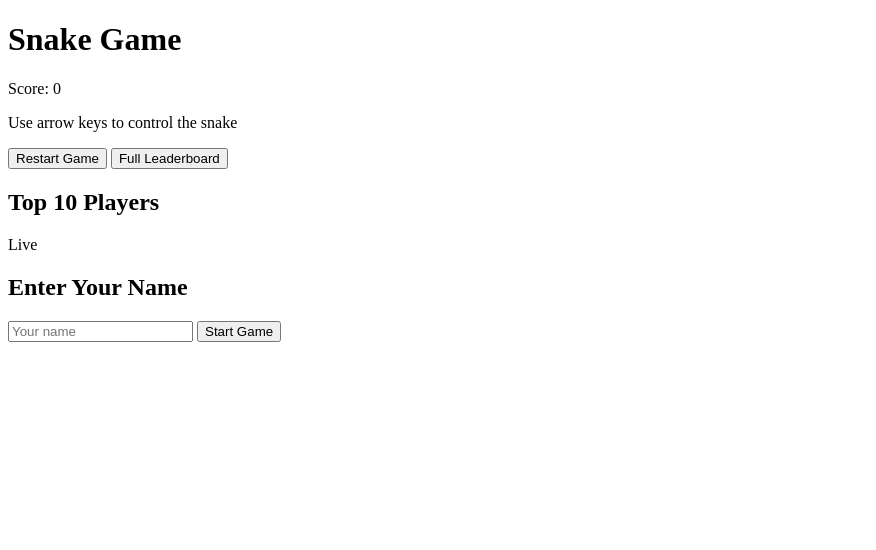
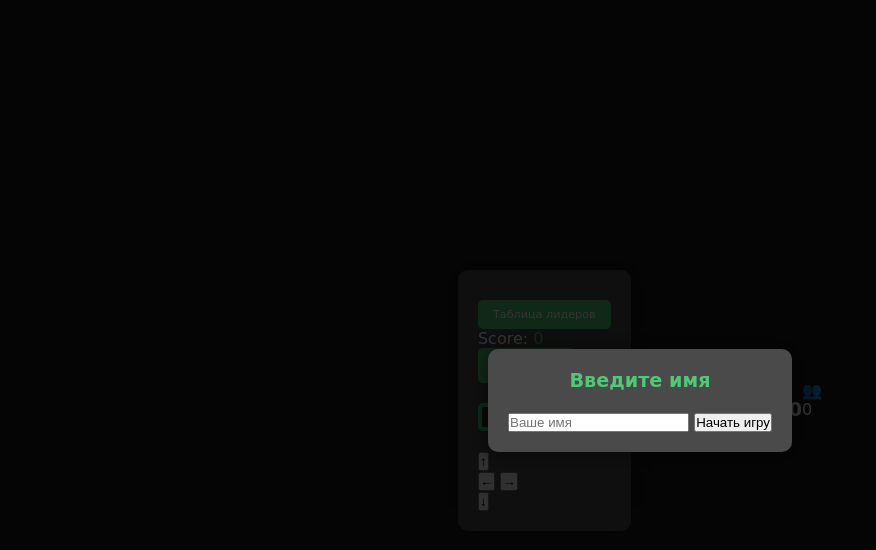
Before and after one commit to slonce70/game_zmeika, a website built with webpack: page src/index.html in a window 1280 px wide. Shown: the whole page, without its empty margins (0-876 px from the left). Built offline with nearby package versions, Linux system fonts and the light colour scheme.

```diff
--- a/src/index.html
+++ b/src/index.html
@@ -4,78 +4,80 @@
   <meta charset="UTF-8">
   <meta name="viewport" content="width=device-width, initial-scale=1.0">
   <title>Snake Game</title>
-  <link href="https://fonts.googleapis.com/css2?family=Press+Start+2P&display=swap" rel="stylesheet">
+  <link rel="stylesheet" href="style.css">
 </head>
 <body>
-  <div class="game-wrapper">
-    <!-- Основной контейнер игры -->
-    <div class="game-container">
-      <div class="game-header">
-        <h1>Snake Game</h1>
-        <div class="score-container">
-          <span class="score-label">Score:</span>
-          <span class="score-value">0</span>
-        </div>
+  <div class="game-container">
+    <div class="header">
+      <button class="leaderboard-btn">Таблица лидеров</button>
+      <div class="score">
+        <span class="score-label">Score:</span>
+        <span class="score-value">0</span>
       </div>
-      <div class="canvas-container">
-        <!-- Canvas создается динамически в game.js -->
-      </div>
-      <div class="controls">
-        <div class="control-info">
-          <p>Use arrow keys to control the snake</p>
-          <button class="restart-btn">Restart Game</button>
-          <button class="leaderboard-btn">Full Leaderboard</button>
-        </div>
-      </div>
+      <button class="restart-btn">Рестарт</button>
     </div>
 
-    <!-- Боковая панель с топ-10 -->
-    <div class="top-players-sidebar">
-      <div class="sidebar-header">
-        <h2>Top 10 Players</h2>
-        <div class="live-indicator">
-          <span class="pulse"></span>
-          Live
-        </div>
+    <div class="canvas-container"></div>
+
+    <div class="mobile-controls">
+      <button class="control-btn up-btn" data-direction="up">↑</button>
+      <div class="horizontal-controls">
+        <button class="control-btn left-btn" data-direction="left">←</button>
+        <button class="control-btn right-btn" data-direction="right">→</button>
       </div>
-      <div class="top-players-list" id="sidebarLeaderboard">
-        <!-- Заполняется динамически -->
-      </div>
+      <button class="control-btn down-btn" data-direction="down">↓</button>
     </div>
   </div>
 
-  <!-- Модальное окно логина -->
+  <!-- Сайдбар для онлайн игроков -->
+  <div id="onlinePlayersSidebar" class="sidebar">
+    <button id="toggleSidebar" class="toggle-btn">
+      <span class="arrow"></span>
+    </button>
+    <div class="sidebar-content">
+      <h3>Online Players <span id="activePlayersCounter">0</span></h3>
+      <div id="onlinePlayersList"></div>
+      <div id="sidebarLeaderboard"></div>
+    </div>
+  </div>
+
+  <!-- Мобильный индикатор онлайн игроков -->
+  <div id="mobileOnlineIndicator">
+    <div class="indicator-icon">👥</div>
+    <span class="player-count">0</span>
+  </div>
+
+  <!-- Модальное окно для логина -->
   <div class="modal-overlay" id="loginModal">
     <div class="modal">
-      <h2>Enter Your Name</h2>
-      <form class="login-form" id="loginForm">
-        <input type="text" id="username" placeholder="Your name" required minlength="2" maxlength="15">
-        <button type="submit">Start Game</button>
+      <h2>Введите имя</h2>
+      <form id="loginForm">
+        <input type="text" id="username" placeholder="Ваше имя" required>
+        <button type="submit">Начать игру</button>
       </form>
     </div>
   </div>
 
-  <!-- Модальное окно таблицы лидеров -->
+  <!-- Модальное окно для таблицы лидеров -->
   <div class="modal-overlay" id="leaderboardModal" style="display: none;">
     <div class="modal">
-      <h2>Top Players</h2>
-      <table class="leaderboard">
+      <h2>Таблица лидеров</h2>
+      <table>
         <thead>
           <tr>
             <th>Rank</th>
-            <th>Player</th>
-            <th>Score</th>
-            <th>Date</th>
+            <th>Имя</th>
+            <th>Счет</th>
+            <th>Дата</th>
           </tr>
         </thead>
         <tbody id="leaderboardBody">
-          <!-- Заполняется динамически -->
         </tbody>
       </table>
-      <div class="leaderboard-controls">
-        <button id="closeLeaderboard">Close</button>
-      </div>
+      <button id="closeLeaderboard">Закрыть</button>
     </div>
   </div>
+
+  <script type="module" src="game.js"></script>
 </body>
 </html>
```
Also changed, not shown: src/leaderboardManager.js (+1 -16 lines).
